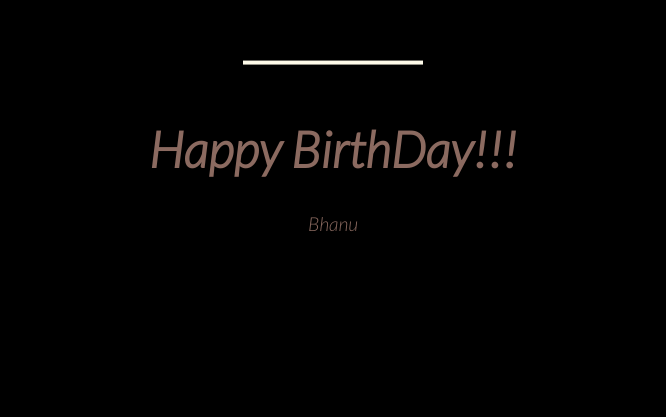
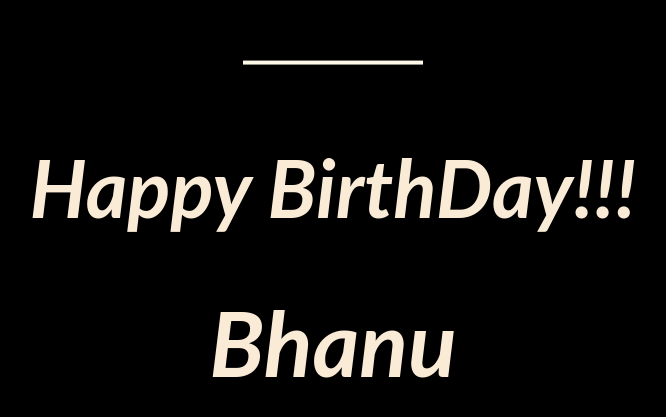
Before and after one commit to bprakash23/happybirthday, a plain HTML site: page index.html in a window 1280 px wide. Shown: the part 263-680 px from the top of the page, without its empty margins (315-981 px from the left). Drawn offline with Linux system fonts and the light colour scheme.

Commit message:
Rename index.html to style.css

```diff
--- a/style.css
+++ b/style.css
@@ -1,5 +1,5 @@
 
-@import url(https://fonts.googleapis.com/css?family=Lato:300italic);
+@import url('https://fonts.googleapis.com/css2?family=Poppins:wght@400;500;600;700&display=swap');
 
 html,
 body {
@@ -104,7 +104,7 @@ body {
 }
 
 .text {
-    color: #8b6a60;
+    color: antiquewhite;
     font-family: 'Lato', sans-serif;
     font-weight: 300;
     font-style: italic;
@@ -113,5 +113,10 @@ body {
 }
 
 h1 {
-    font-size: 50px;
+    font-size: 80px;
 }
+p{
+    font-size: 90px;
+    margin-top: 0;
+    font-weight:bold;
+}
```
